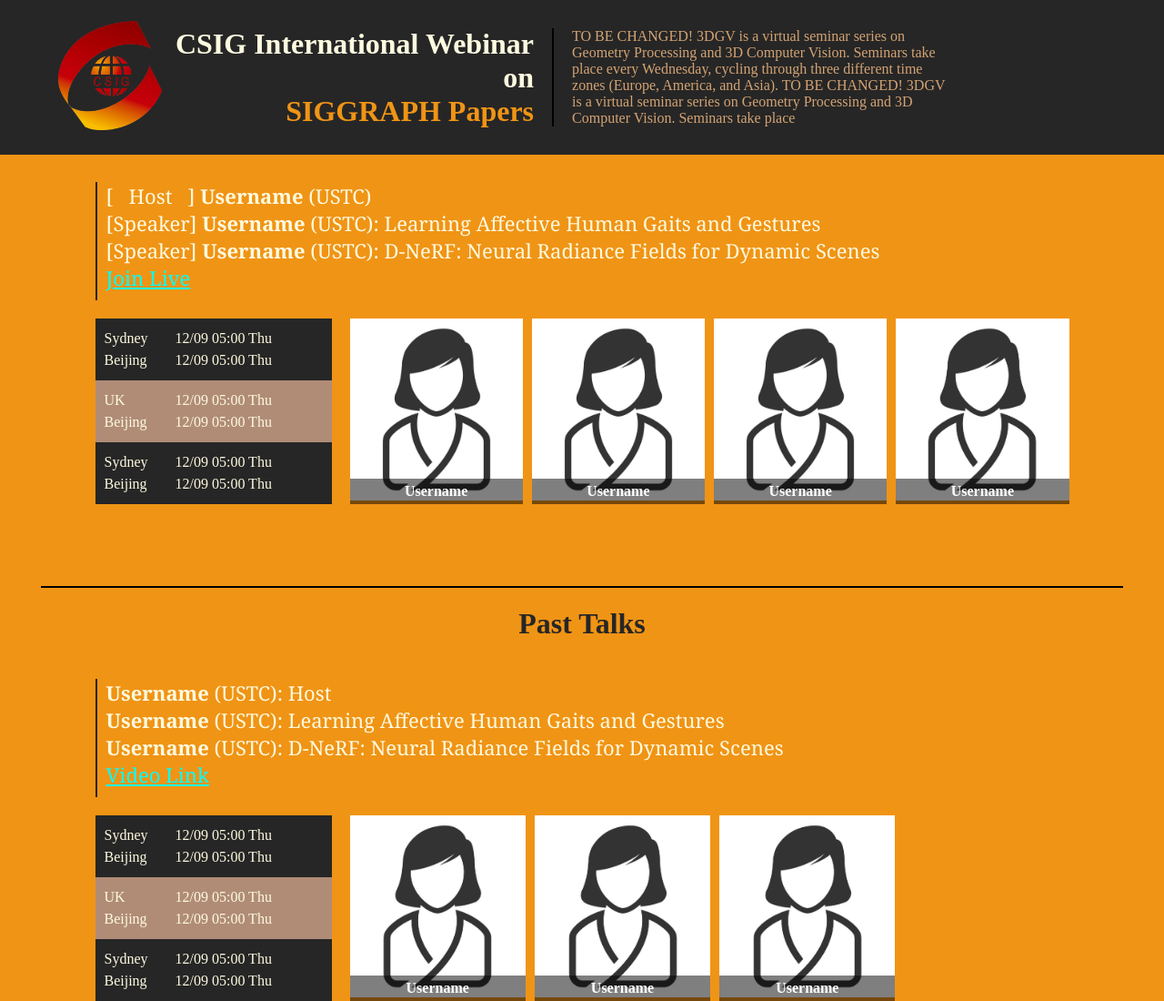
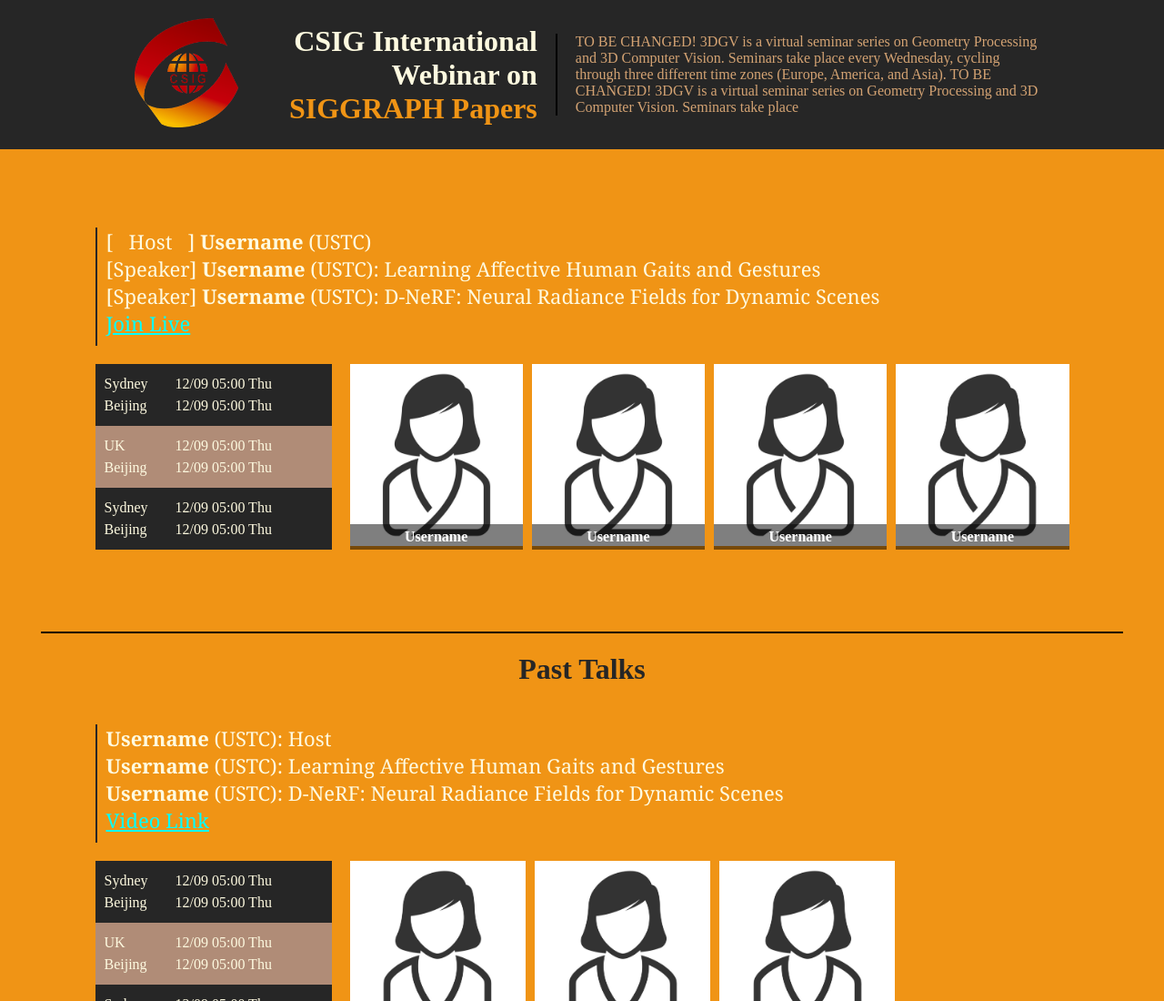
Before and after one commit to csig-sig/csig-sig.github.io, a plain HTML site: page index.html in a window 1280 px wide. Shown: the top 1100 px of the page at 91% size. Drawn offline with Linux system fonts and the light colour scheme.

Commit message:
fix little bug in title

```diff
--- a/css/user-style.css
+++ b/css/user-style.css
@@ -27,7 +27,8 @@ title_body {
 }
 
 .head_logo {
-    /* padding-left: 250px; */
+    /* width: 100%; */
+    padding-left: 20px;
     /* max-height: 7px; */
     /* align-items: right; */
     /* margin-left: 250px; */
@@ -63,14 +64,14 @@ title_title {
 .content {
     display: flex;
     align-items: center;
-    width: 50%;
+    width: 70%;
 }
 
 .introduction {
     flex-grow: 1;
     border-left: 2px solid black;
     padding-left: 20px;
-    padding-right: 10%;
+    /* padding-right: 10%; */
 }
 
 .detail {
--- a/index.html
+++ b/index.html
@@ -26,10 +26,10 @@
       margin: 0;
       background-color: #262626;
       /* padding-left: 10%; */
-      padding-right: 10%;
+      /* padding-right: 10%; */
       padding-top: 20px;
       padding-bottom: 20px;
-      height: 130px;
+      max-height: 230px;
       width: 100%;
       z-index: 100;
       display: flex;
@@ -87,7 +87,7 @@
   </header>
 
   <main>
-    <div class="content_body" style="padding-top: 180px; text-align: center; padding-bottom: 0;">
+    <div class="content_body" style="padding-top: 230px; text-align: center; padding-bottom: 0;">
       <!-- <a href="https://3dgv.github.io/">
         <h2>Join Live </h1>
       </a> -->
```
